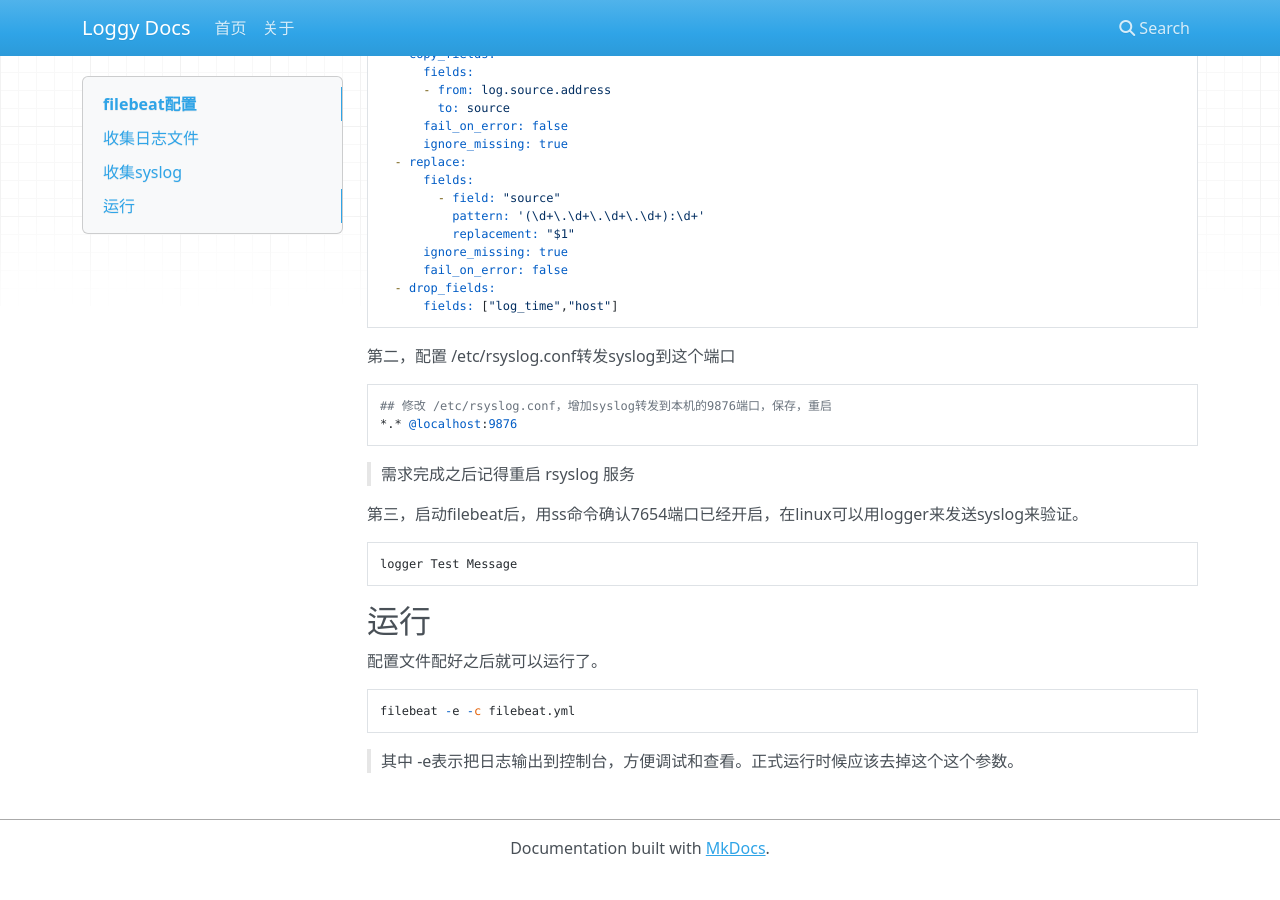
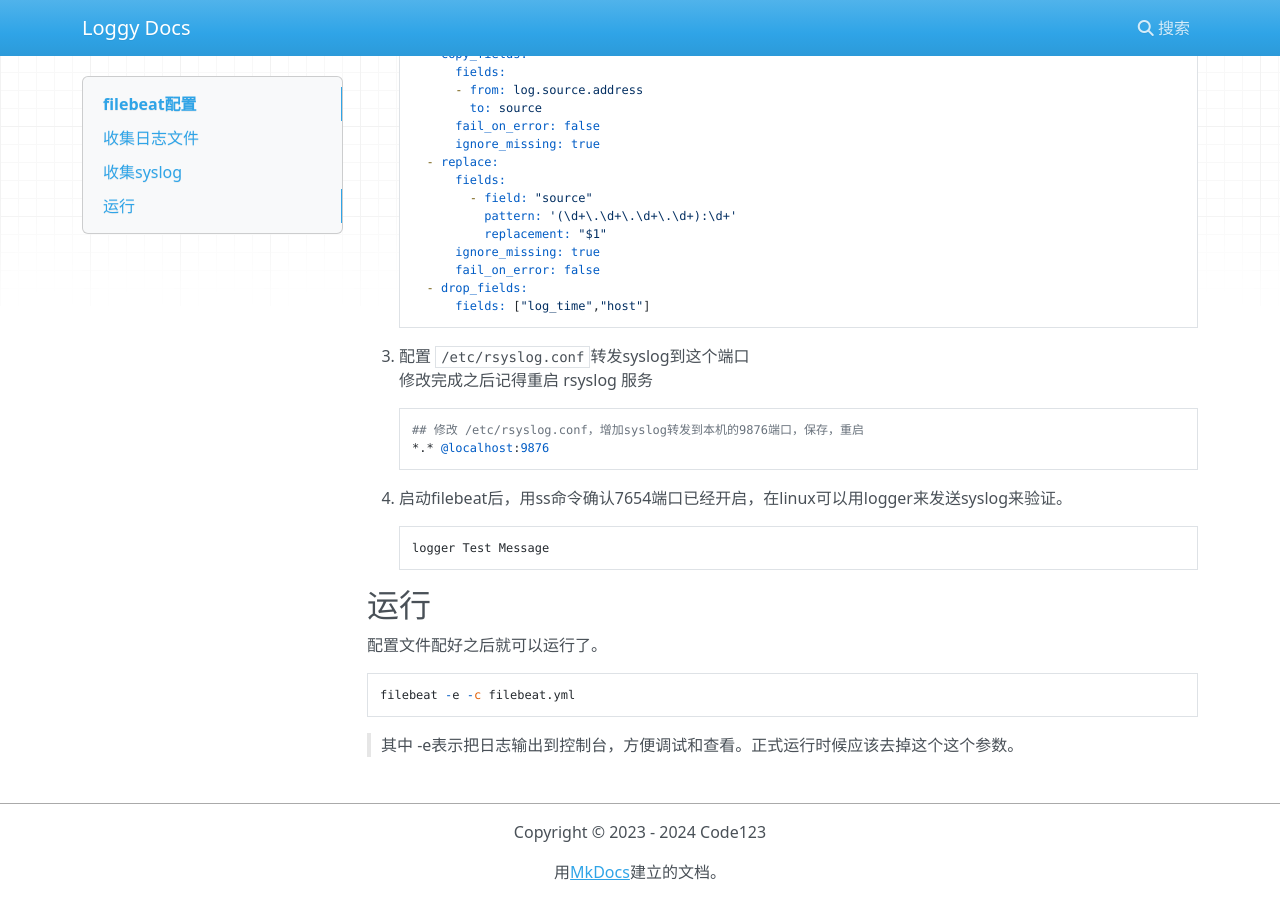
Before and after one commit to code123-loggy/docs, an MkDocs documentation site: the page built from docs/filebeat/filebeat.md, in a window 1280 px wide and 900 px high, scrolled down 2045 px. Built offline with MkDocs 1.6.1, drawn with Linux system fonts in a browser that asks for light colours; nearby versions of some CDN libraries; before the commit the page ends 2921 px from its top, so only the background shows below that; some of the changed text lies outside the part shown.

Commit message:
配置搜索

````diff
--- a/docs/filebeat/filebeat.md
+++ b/docs/filebeat/filebeat.md
@@ -1,3 +1,7 @@
+Title:   Filebeat配置
+Summary: 配置如何通过Filebeat收集日志
+Date:    Nov 23, 2023
+
 # filebeat配置
 
 filebeat是elastic开源的日志收集组件。loggy也可以直接使用它来做日志接入。
@@ -37,7 +41,7 @@
 3. 解析器是有点复杂，但不用担心，官方文档组织的很好。
 下面就是一个从日志中提取时间的例子，这也是日常使用最多的情况之一。
 
-        # ================================= 解析器配置        =================================
+        # =================================解析器配置=================================
         # 通过脚本来提取日志时间
         processors:
           - script:
@@ -63,7 +67,8 @@
 第三，然后通过 `drop_fields` 把第一步中的临时字段删除。
 
 ## 收集syslog
-第一，先在filebeat中配置一个inputs，这里配置了用udp协议监听7654端口的syslog输入。
+
+1. 先在filebeat中配置一个inputs，这里配置了用udp协议监听7654端口的syslog输入。
 
         filebeat.inputs:
         - type: syslog
@@ -71,53 +76,53 @@
           protocol.udp:
             host: "localhost:7654"
 
-由于loggy需要其他一些信息，我们再配置一个处理器，对数据格式稍作调整。调整后的`process`看起是这样的，`copy-fields` 和 `replace` 这两个指令是新加的。
-```
-processors:
-  - script:
-      lang: javascript
-      source: >
-        function process(event) {
-            var str = event.Get("message");
-            var ts = str.split(" ").slice(0,2).join(" ");
-            event.Put("log_time", ts);
-        }
-  - timestamp:
-      field: log_time
-      layouts:
-        - '2006-01-02 15:04:05.999'
-      test:
-        - '2019-11-18 04:59:51.123'
-      fail_on_error: false
-      ignore_missing: true
-  - copy_fields:
-      fields:
-      - from: log.source.address
-        to: source
-      fail_on_error: false
-      ignore_missing: true
-  - replace:
-      fields:
-        - field: "source"
-          pattern: '(\d+\.\d+\.\d+\.\d+):\d+'
-          replacement: "$1"
-      ignore_missing: true
-      fail_on_error: false
-  - drop_fields:
-      fields: ["log_time","host"]
-```
+2. 由于loggy需要其他一些信息，我们再配置一个处理器，对数据格式稍作调整。调整后的`process`看起是这样的，`copy-fields` 和 `replace` 这两个指令是新加的。
 
-第二，配置 /etc/rsyslog.conf转发syslog到这个端口
-```
-## 修改 /etc/rsyslog.conf，增加syslog转发到本机的9876端口，保存，重启
-*.* @localhost:9876
-```
-> 需求完成之后记得重启 rsyslog 服务
+        processors:
+          - script:
+              lang: javascript
+              source: >
+                function process(event) {
+                    var str = event.Get("message");
+                    var ts = str.split(" ").slice(0,2).join(" ");
+                    event.Put("log_time", ts);
+                }
+          - timestamp:
+              field: log_time
+              layouts:
+                - '2006-01-02 15:04:05.999'
+              test:
+                - '2019-11-18 04:59:51.123'
+              fail_on_error: false
+              ignore_missing: true
+          - copy_fields:
+              fields:
+              - from: log.source.address
+                to: source
+              fail_on_error: false
+              ignore_missing: true
+          - replace:
+              fields:
+                - field: "source"
+                  pattern: '(\d+\.\d+\.\d+\.\d+):\d+'
+                  replacement: "$1"
+              ignore_missing: true
+              fail_on_error: false
+          - drop_fields:
+              fields: ["log_time","host"]
 
-第三，启动filebeat后，用ss命令确认7654端口已经开启，在linux可以用logger来发送syslog来验证。
-```
-logger Test Message
-```
+2. 配置 `/etc/rsyslog.conf`转发syslog到这个端口
+修改完成之后记得重启 rsyslog 服务
+
+        ## 修改 /etc/rsyslog.conf，增加syslog转发到本机的9876端口，保存，重启
+        *.* @localhost:9876
+
+
+
+2. 启动filebeat后，用ss命令确认7654端口已经开启，在linux可以用logger来发送syslog来验证。
+
+        logger Test Message
+
 
 ## 运行
 配置文件配好之后就可以运行了。
--- a/mkdocs.yml
+++ b/mkdocs.yml
@@ -1,5 +1,23 @@
 site_name: Loggy Docs
 site_url: http://101.34.53.69:18080/
+
 nav:
   - 首页: index.md
-  - 关于: about.md
+
+copyright: Copyright &copy; 2023 - 2024 Code123
+
+
+plugins:
+#  - optimize
+  - search:
+      min_search_length: 2
+      separator: '[\s\-\.]+'
+      lang: ja
+      indexing: 'full'
+
+theme:
+  name: mkdocs
+  # name: readthedocs
+  locale: zh_CN
+extra_css:
+  - style.css
````
Also changed, not shown: docs/style.css (added).
